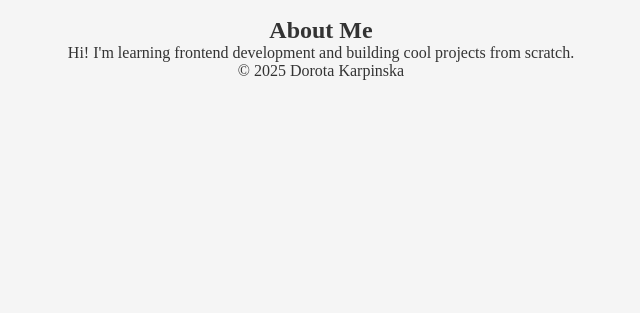
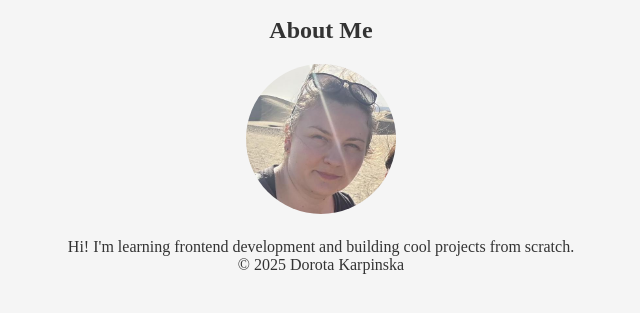
Before and after one commit to Dor-Ka/frontend-basics-homepage, a plain HTML site: page index.html in a window 1280 px wide. Shown: the part 79-392 px from the top of the page, without its empty margins (319-959 px from the left). Drawn offline with Linux system fonts and the light colour scheme.

Commit message:
add profile image to "About Me" section

```diff
--- a/css/style.css
+++ b/css/style.css
@@ -21,3 +21,9 @@
     margin: 0 auto;
     text-align: center;
   }
+
+  #about img {
+    width: 150px;
+    border-radius: 50%;
+    margin: 20px 0;
+  }
--- a/index.html
+++ b/index.html
@@ -14,6 +14,7 @@
       <main>
         <section id="about">
           <h2>About Me</h2>
+          <img src="img/profile.jpeg" alt="Profile picture" />
           <p>Hi! I'm learning frontend development and building cool projects from scratch.</p>
         </section>
       </main>
```
Also changed, not shown: img/profile.jpeg (added).
